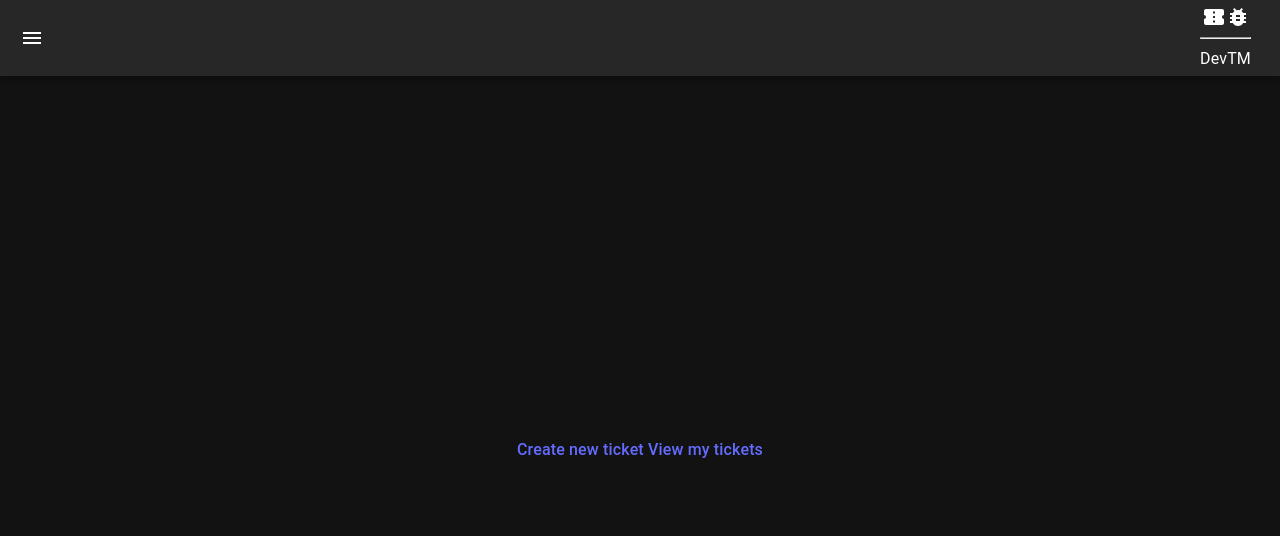
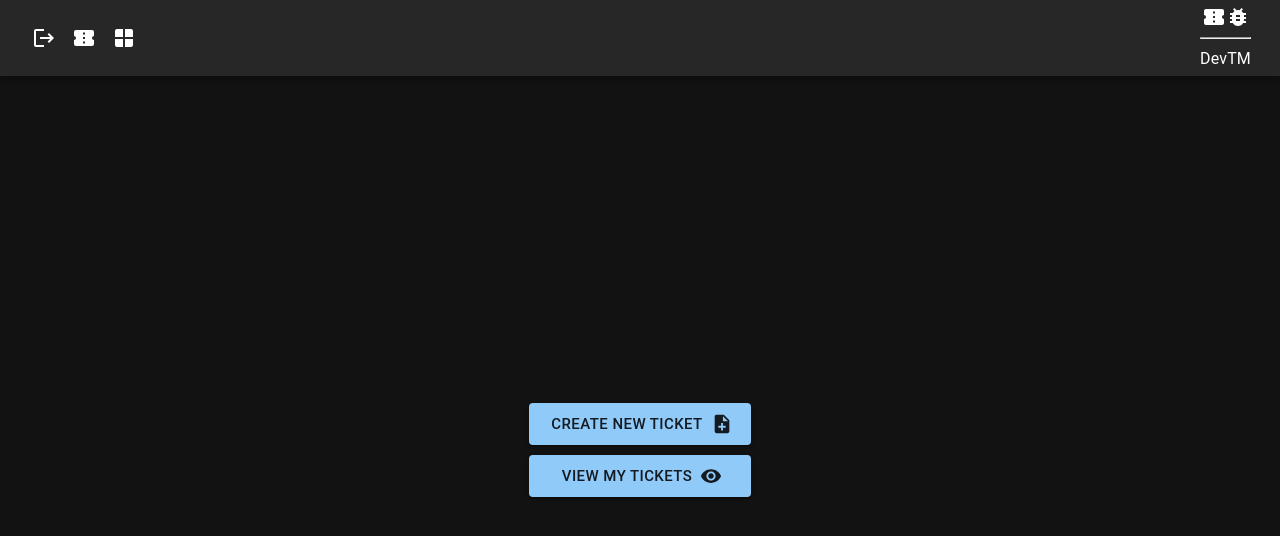
Before and after one commit to aquafinatrippy/dev-ticket-board, a React (Vite) app in the folder Client/: page / in a window 1280 px wide. Shown: the top 536 px of the page. Built offline with nearby package versions, Linux system fonts and the light colour scheme.

Commit message:
Mobile navbar, designed dashboard

```diff
--- a/Client/src/components/Navbar.jsx
+++ b/Client/src/components/Navbar.jsx
@@ -19,10 +19,14 @@ import ListItemText from "@mui/material/ListItemText";
 import InboxIcon from "@mui/icons-material/MoveToInbox";
 import MailIcon from "@mui/icons-material/Mail";
 import { useNavigate } from "react-router-dom";
-import { Button } from "@mui/material";
+import { Button, Tooltip } from "@mui/material";
 import { useDispatch, useSelector } from "react-redux";
 import { logout, reset } from "../features/auth/authSlice";
 import { Logo } from "./Logo";
+import WindowIcon from "@mui/icons-material/Window";
+import useMediaQuery from "@mui/material/useMediaQuery";
+import LogoutIcon from "@mui/icons-material/Logout";
+import ConfirmationNumberIcon from "@mui/icons-material/ConfirmationNumber";
 
 const drawerWidth = 240;
 
@@ -55,6 +59,7 @@ const DrawerHeader = styled("div")(({ theme }) => ({
 export const Navbar = () => {
   const theme = useTheme();
   const [open, setOpen] = React.useState(false);
+  const mobile = useMediaQuery("(max-width:600px)");
 
   const navigate = useNavigate();
   const dispatch = useDispatch();
@@ -101,8 +106,10 @@ export const Navbar = () => {
               display: "flex",
               width: "100%",
               justifyContent: "space-between",
+              alignContent: "baseline",
             }}
           >
+            {mobile ? (
               <IconButton
                 color="inherit"
                 aria-label="open drawer"
@@ -112,6 +119,26 @@ export const Navbar = () => {
               >
                 <MenuIcon />
               </IconButton>
+            ) : (
+              <Box sx={{ display: "flex", alignItems: "center" }}>
+                <Tooltip title={"Log out"}>
+                  <IconButton onClick={() => onLogout()}>
+                    <LogoutIcon />
+                  </IconButton>
+                </Tooltip>
+                <Tooltip title={"View Tickets"}>
+                  <IconButton onClick={() => navigate("/tickets")}>
+                    <ConfirmationNumberIcon />
+                  </IconButton>
+                </Tooltip>
+                <Tooltip title={"Dashboard"}>
+                  <IconButton onClick={() => navigate("/")}>
+                    <WindowIcon />
+                  </IconButton>
+                </Tooltip>
+              </Box>
+            )}
+
             <Box>
               <Logo />
             </Box>
@@ -127,9 +154,10 @@ export const Navbar = () => {
             boxSizing: "border-box",
           },
         }}
-        variant="persistent"
+        variant="temporary"
         anchor="left"
         open={open}
+        onClose={(_, reason) => reason === "backdropClick" && setOpen(false)}
       >
         <DrawerHeader>
           <IconButton onClick={handleDrawerClose}>
--- a/Client/src/components/TicketCard.jsx
+++ b/Client/src/components/TicketCard.jsx
@@ -7,7 +7,7 @@ import Button from "@mui/material/Button";
 import Typography from "@mui/material/Typography";
 import TicketDialog from "./TicketDialog";
 
-export const TicketCard = ({ title, description, id }) => {
+export const TicketCard = ({ title, description, id, dragStart }) => {
   const card = (
     <React.Fragment>
       <CardContent>
@@ -23,8 +23,8 @@ export const TicketCard = ({ title, description, id }) => {
   );
 
   return (
-    <Box sx={{ minWidth: 275, padding: 2 }}>
-      <Card draggable={true} variant="outlined">
+    <Box sx={{ minWidth: 275, padding: "10px 0 10px 0" }}>
+      <Card id={id} onDragStart={dragStart} draggable={true}>
         {card}
       </Card>
     </Box>
--- a/Client/src/views/Home.jsx
+++ b/Client/src/views/Home.jsx
@@ -1,11 +1,41 @@
+import { Box, Button } from "@mui/material";
 import React from "react";
-import { Link } from "react-router-dom";
+import { Link, useNavigate } from "react-router-dom";
+import VisibilityIcon from "@mui/icons-material/Visibility";
+import NoteAddIcon from "@mui/icons-material/NoteAdd";
 
 export const Home = () => {
+  const navigate = useNavigate();
   return (
-    <div>
-      <Link to={"/new-ticket"}>Create new ticket </Link>
-      <Link to={"/tickets"}>View my tickets </Link>
-    </div>
+    <Box
+      sx={{
+        display: "flex",
+        flexDirection: "column",
+        gap: "10px",
+      }}
+    >
+      <div>
+        <Button
+          variant="contained"
+          size="large"
+          fullWidth
+          onClick={() => navigate("/new-ticket")}
+          endIcon={<NoteAddIcon />}
+        >
+          Create new ticket
+        </Button>
+      </div>
+      <div>
+        <Button
+          variant="contained"
+          fullWidth
+          size="large"
+          onClick={() => navigate("/tickets")}
+          endIcon={<VisibilityIcon />}
+        >
+          View my tickets
+        </Button>
+      </div>
+    </Box>
   );
 };
--- a/Client/src/views/Tickets.jsx
+++ b/Client/src/views/Tickets.jsx
@@ -2,7 +2,7 @@ import React, { useEffect } from "react";
 import { useDispatch, useSelector } from "react-redux";
 import { getTickets, reset } from "../features/tickets/ticketSlice";
 import { TicketCard } from "../components/TicketCard";
-import { Grid } from "@mui/material";
+import { Card, CardContent, Grid, Typography } from "@mui/material";
 
 export const Tickets = () => {
   const { tickets, loading, success } = useSelector((state) => state.tickets);
@@ -21,15 +21,18 @@ export const Tickets = () => {
   }, [dispatch]);
 
   const drag = (e, id) => {
-    console.log(e, id);
-    e.dataTransfer.setData("text", id);
+    console.log(id, "state");
+    e.dataTransfer.setData("ticket_id", id);
   };
   const allowDrop = (e) => {
     e.preventDefault();
   };
-  const drop = (e) => {
+  const drop = (e, where) => {
     e.preventDefault();
-    console.log(e);
+    console.log(e.dataTransfer.getData("ticket_id"));
+    // e.target.appendChild(
+    //   document.getElementById(e.dataTransfer.getData("text"))
+    // );
   };
 
   if (loading) return <p>loading</p>;
@@ -42,9 +45,16 @@ export const Tickets = () => {
         onDrop={(e) => drop(e)}
         onDragOver={(e) => allowDrop(e)}
       >
-        {tickets.map(({ title, description, _id }) => (
+        <Card>
+          <CardContent>
+            <Typography>To do</Typography>
+          </CardContent>
+        </Card>
+        {tickets
+          .filter(({ status }) => status === "New")
+          .map(({ title, description, _id }) => (
             <TicketCard
-            onDragStart={(e) => drag(e, _id)}
+              dragStart={(e) => drag(e, _id)}
               key={_id}
               id={_id}
               title={title}
@@ -58,7 +68,22 @@ export const Tickets = () => {
         onDrop={(e) => drop(e)}
         onDragOver={(e) => allowDrop(e)}
       >
-        <p>xs=3</p>
+        <Card>
+          <CardContent>
+            <Typography>On progress</Typography>
+          </CardContent>
+        </Card>
+        {tickets
+          .filter(({ status }) => status === "On progress")
+          .map(({ title, description, _id }) => (
+            <TicketCard
+              dragStart={(e) => drag(e, _id)}
+              key={_id}
+              id={_id}
+              title={title}
+              description={description}
+            />
+          ))}
       </Grid>
       <Grid
         item
@@ -66,7 +91,22 @@ export const Tickets = () => {
         onDrop={(e) => drop(e)}
         onDragOver={(e) => allowDrop(e)}
       >
-        <p>xs=3</p>
+        <Card>
+          <CardContent>
+            <Typography>Done</Typography>
+          </CardContent>
+        </Card>
+        {tickets
+          .filter(({ status }) => status === "Done")
+          .map(({ title, description, _id }) => (
+            <TicketCard
+              dragStart={(e) => drag(e, _id)}
+              key={_id}
+              id={_id}
+              title={title}
+              description={description}
+            />
+          ))}
       </Grid>
       <Grid
         item
@@ -74,7 +114,22 @@ export const Tickets = () => {
         onDrop={(e) => drop(e)}
         onDragOver={(e) => allowDrop(e)}
       >
-        <p>xs=4</p>
+        <Card>
+          <CardContent>
+            <Typography>On Hold</Typography>
+          </CardContent>
+        </Card>
+        {tickets
+          .filter(({ status }) => status === "On hold")
+          .map(({ title, description, _id }) => (
+            <TicketCard
+              dragStart={(e) => drag(e, _id)}
+              key={_id}
+              id={_id}
+              title={title}
+              description={description}
+            />
+          ))}
       </Grid>
     </Grid>
   );
```
Also changed, not shown: 1 other file (tests, documents, lock files or other folders). Lines whose indentation alone changed are shown as unchanged.
